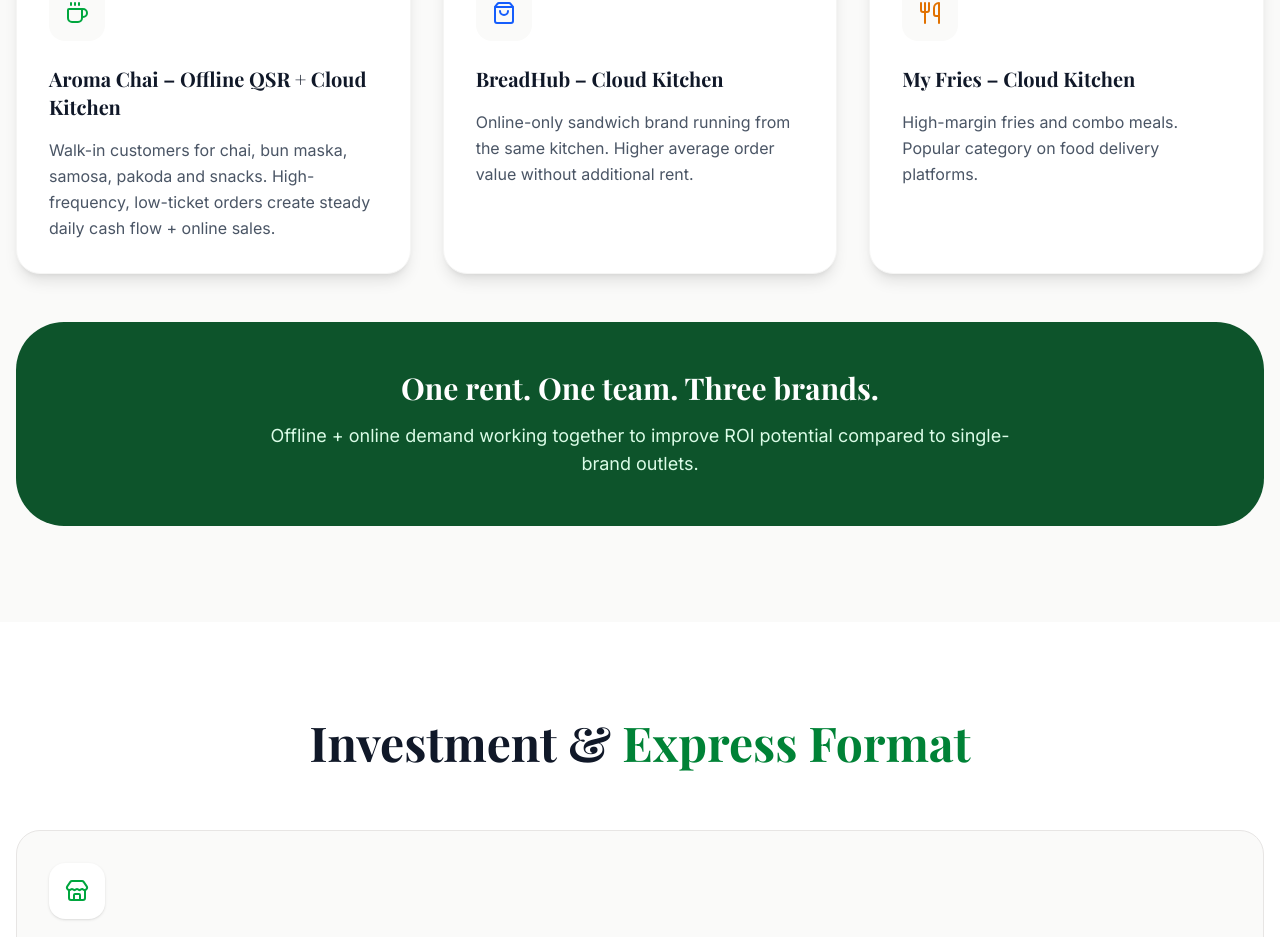
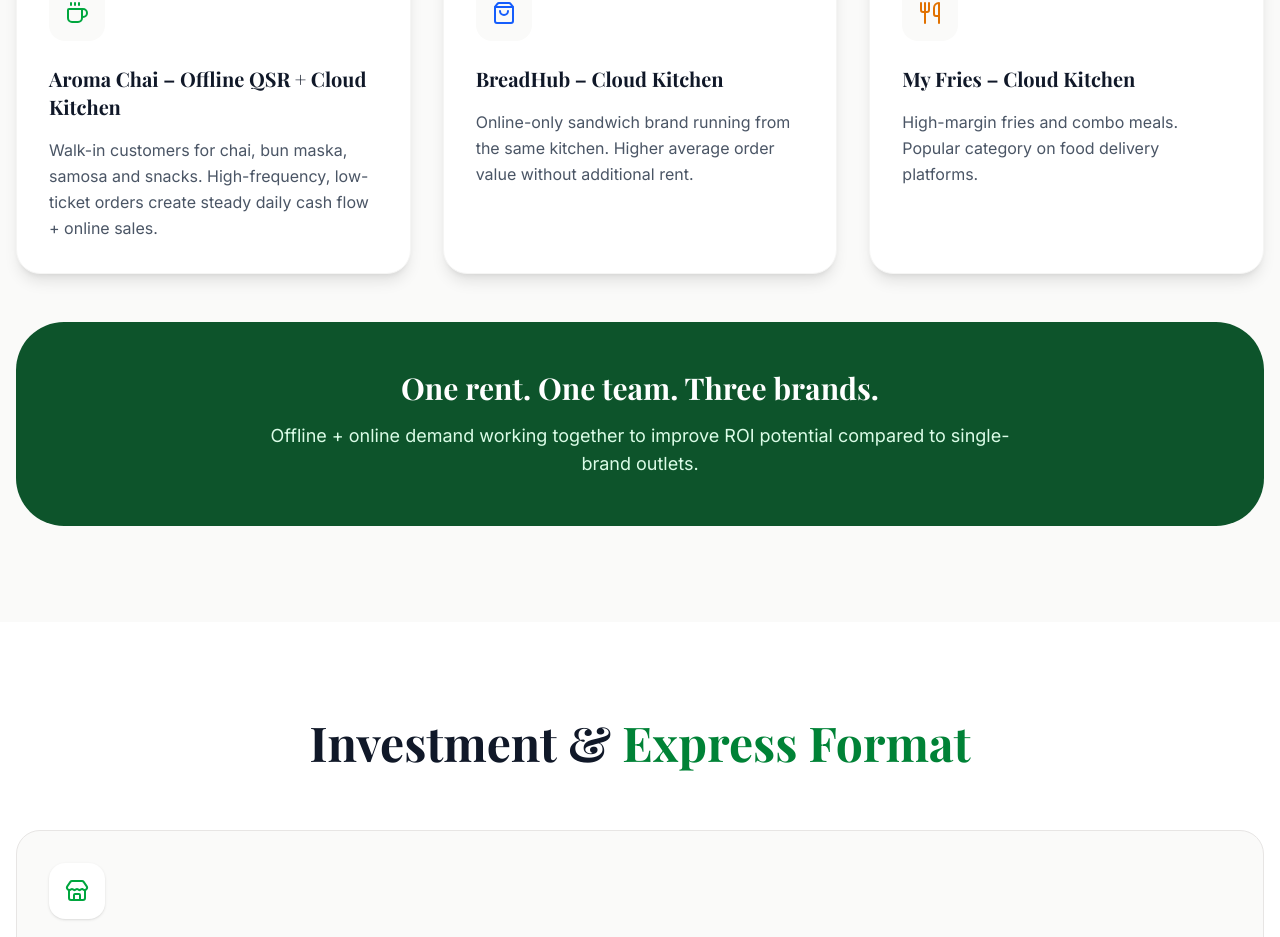
Before and after one commit to AromaChai/aromachai-landing-page, a Next.js app: page / in a window 1280 px wide. Shown: the part 1838-2775 px from the top of the page. Built offline with nearby package versions, Linux system fonts and the light colour scheme.

Commit message:
add little changes

```diff
--- a/src/components/Comparison.tsx
+++ b/src/components/Comparison.tsx
@@ -9,7 +9,7 @@
     {
       icon: <Coffee className="text-green-600" />,
       name: 'Aroma Chai – Offline QSR + Cloud Kitchen',
-      desc: 'Walk-in customers for chai, bun maska, samosa, pakoda and snacks. High-frequency, low-ticket orders create steady daily cash flow + online sales.',
+      desc: 'Walk-in customers for chai, bun maska, samosa and snacks. High-frequency, low-ticket orders create steady daily cash flow + online sales.',
     },
     {
       icon: <ShoppingBag className="text-blue-600" />,
```
